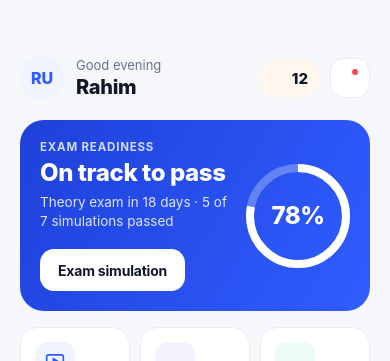
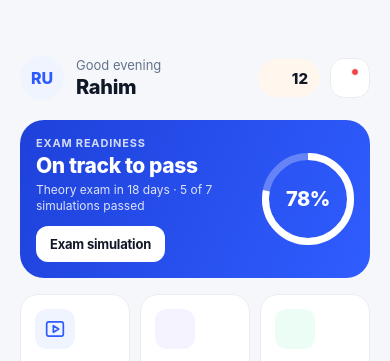
Before and after one commit to abdul-kader138/tmm-patente-app, a React Native app: screen /MainTabs in a window 390 px wide. Shown: the top 361 px of the page. Built offline with nearby package versions, Linux system fonts and the light colour scheme; some icons are missing.

Commit message:
fix(home): reduce hero card height to match exact Figma 2.258 aspect ratio

```diff
--- a/src/components/common/CircularGauge.tsx
+++ b/src/components/common/CircularGauge.tsx
@@ -4,27 +4,30 @@ import Svg, { Circle } from 'react-native-svg';
 
 export interface CircularGaugeProps {
   value: number; // e.g. 78
-  size?: number; // e.g. 104
-  strokeWidth?: number; // e.g. 8
+  size?: number; // e.g. 92
+  strokeWidth?: number; // e.g. 7
   trackColor?: string; // e.g. 'rgba(255, 255, 255, 0.28)'
   progressColor?: string; // e.g. '#FFFFFF'
   textColor?: string; // e.g. '#FFFFFF'
+  fontSize?: number;
   showPercentSign?: boolean;
 }
 
 export const CircularGauge: React.FC<CircularGaugeProps> = ({
   value = 78,
-  size = 104,
-  strokeWidth = 8,
+  size = 92,
+  strokeWidth = 7,
   trackColor = 'rgba(255, 255, 255, 0.28)',
   progressColor = '#FFFFFF',
   textColor = '#FFFFFF',
+  fontSize,
   showPercentSign = true,
 }) => {
   const radius = (size - strokeWidth) / 2;
   const circumference = 2 * Math.PI * radius;
   const clampedValue = Math.max(0, Math.min(100, value));
   const strokeDashoffset = circumference - (circumference * clampedValue) / 100;
+  const calculatedFontSize = fontSize ?? Math.round(size * 0.22);
 
   return (
     <View style={[styles.container, { width: size, height: size }]}>
@@ -53,7 +56,7 @@ export const CircularGauge: React.FC<CircularGaugeProps> = ({
         />
       </Svg>
       <View style={styles.textContainer}>
-        <Text style={[styles.valueText, { color: textColor }]}>
+        <Text style={[styles.valueText, { color: textColor, fontSize: calculatedFontSize }]}>
           {Math.round(clampedValue)}
           {showPercentSign ? '%' : ''}
         </Text>
--- a/src/screens/home/HomeScreen.tsx
+++ b/src/screens/home/HomeScreen.tsx
@@ -190,11 +190,12 @@ export const HomeScreen: React.FC = () => {
             <View style={styles.heroRight}>
               <CircularGauge
                 value={78}
-                size={104}
-                strokeWidth={8}
+                size={92}
+                strokeWidth={7}
                 trackColor={isDark ? 'rgba(255, 255, 255, 0.22)' : 'rgba(255, 255, 255, 0.28)'}
                 progressColor="#FFFFFF"
                 textColor="#FFFFFF"
+                fontSize={20}
               />
             </View>
           </LinearGradient>
@@ -708,7 +709,8 @@ const styles = StyleSheet.create({
   heroCard: {
     width: '100%',
     borderRadius: 24,
-    padding: 20,
+    paddingVertical: 16,
+    paddingHorizontal: 16,
     flexDirection: 'row',
     justifyContent: 'space-between',
     alignItems: 'center',
@@ -716,47 +718,47 @@ const styles = StyleSheet.create({
   },
   heroLeft: {
     flex: 1,
-    paddingRight: 10,
+    paddingRight: 8,
   },
   heroTag: {
     color: 'rgba(255, 255, 255, 0.8)',
-    fontSize: 11.5,
+    fontSize: 11,
     fontWeight: '700',
     letterSpacing: 0.8,
   },
   heroTitle: {
     color: '#FFFFFF',
-    fontSize: 24,
+    fontSize: 21,
     fontWeight: '800',
     letterSpacing: -0.4,
-    marginTop: 4,
+    marginTop: 3,
   },
   heroSub: {
     color: 'rgba(255, 255, 255, 0.85)',
-    fontSize: 13.5,
-    lineHeight: 19,
-    marginTop: 6,
+    fontSize: 12,
+    lineHeight: 16,
+    marginTop: 4,
   },
   heroButton: {
     backgroundColor: '#FFFFFF',
-    paddingHorizontal: 18,
-    height: 42,
-    borderRadius: 14,
+    paddingHorizontal: 14,
+    height: 36,
+    borderRadius: 12,
     alignSelf: 'flex-start',
     justifyContent: 'center',
     alignItems: 'center',
-    marginTop: 18,
+    marginTop: 12,
   },
   heroButtonText: {
     color: '#101828',
-    fontSize: 14,
+    fontSize: 13,
     fontWeight: '700',
     letterSpacing: -0.2,
   },
   heroRight: {
-    marginLeft: 8,
-    width: 104,
-    height: 104,
+    marginLeft: 6,
+    width: 92,
+    height: 92,
     alignItems: 'center',
     justifyContent: 'center',
     position: 'relative',
```
